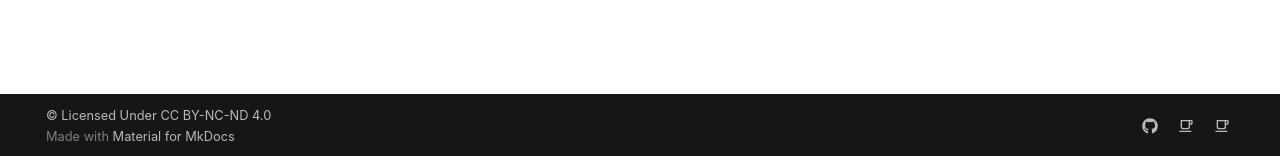
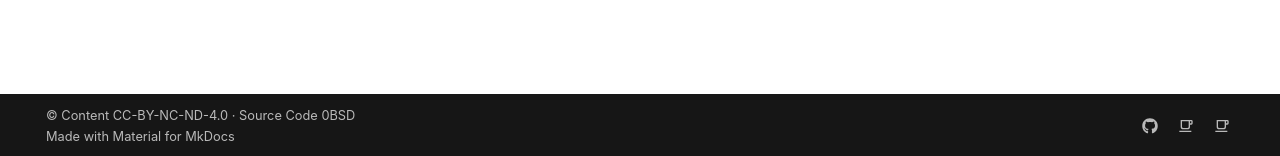
Before and after one commit to ayushnix/wiki, an MkDocs documentation site: the page built from docs/index.md, in a window 1280 px wide. Shown: the part 741-897 px from the top of the page. Built offline with MkDocs 1.6.1 and Material for MkDocs 9.7.7, drawn with Linux system fonts in a browser that asks for light colours; emoji names are drawn with the system emoji font; comment, search, counter and statistics services are not loaded.

Commit message:
update copyright info in site footer

```diff
--- a/mkdocs.yml
+++ b/mkdocs.yml
@@ -7,9 +7,10 @@ edit_uri: ""
 site_description: The personal wiki of Ayush Agarwal
 site_author: Ayush Agarwal
 copyright: >-
-  &copy; Licensed Under
+  &copy; Content
   <a href="https://creativecommons.org/licenses/by-nc-nd/4.0/legalcode.txt">
-  CC BY-NC-ND 4.0</a>
+  CC-BY-NC-ND-4.0</a> · Source Code <a href="https://spdx.org/licenses/0BSD.html">
+  0BSD
 
 nav:
   - Home: "index.md"
```
